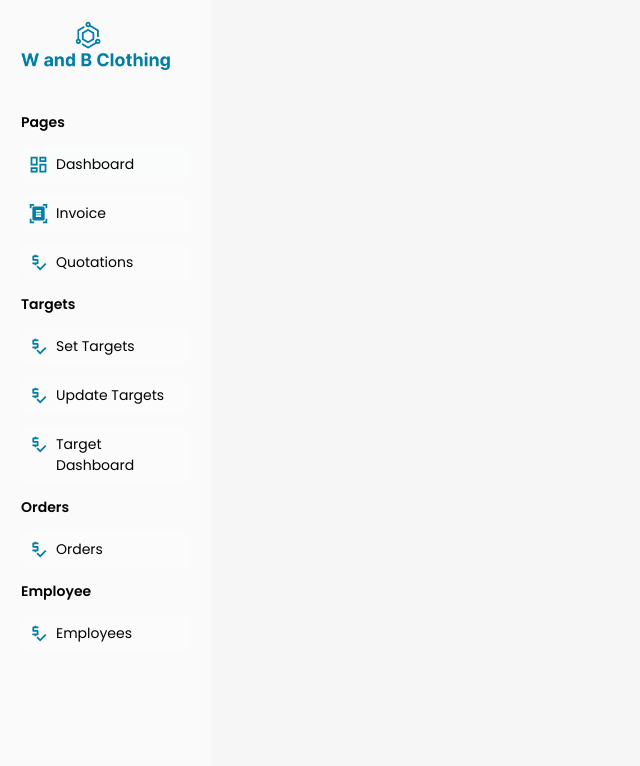
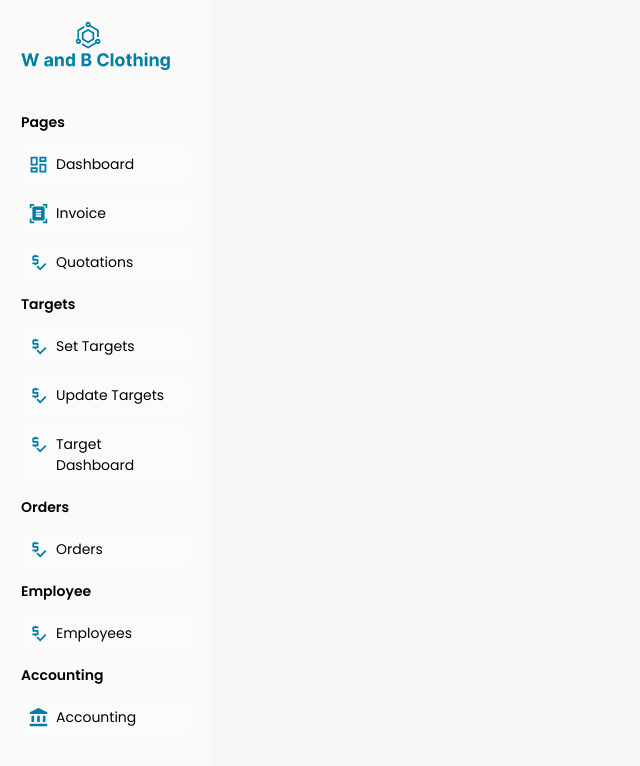
Before and after one commit to Randeepa123/Garment-management-system, a React (Create React App) app in the folder InvoiceApp-master/InvoiceApp-master/frontend/: page / in a window 1280 px wide. Shown: the top 766 px of the page, without its empty margins (0-640 px from the left). Built offline with nearby package versions, Linux system fonts and the light colour scheme.

Commit message:
added hirushas href

```diff
--- a/InvoiceApp-master/InvoiceApp-master/frontend/src/pages/Dashboard.js
+++ b/InvoiceApp-master/InvoiceApp-master/frontend/src/pages/Dashboard.js
@@ -14,6 +14,7 @@ import { TargetDashboard } from "./target/TargetDashboard";
 import AddOrder from "./Order_Management/AddOrder";
 import UpdateOrder from "./Order_Management/UpdateOrder";
 import { Employee } from "./target/Employee";
+import AccountBalanceIcon from '@mui/icons-material/AccountBalance';
 
 
 export const Dashboard = () => {
@@ -62,6 +63,12 @@ export const Dashboard = () => {
             <PriceCheckIcon sx={{ fill: "#007EA4" }} />
             <Link to="Employees">Employees</Link>
           </li>
+
+          <span className="fw-semibold">Accounting</span>
+          <li className="d-flex bg-light bg-opacity-10 p-2 rounded gap-2 my-3">
+            <AccountBalanceIcon sx={{ fill: "#007EA4" }} />
+            <a href="http://localhost:3001/analytics">Accounting</a>
+          </li>
         </ul>
       </div>
       <div className="m-3 content-section pl-5">
```
